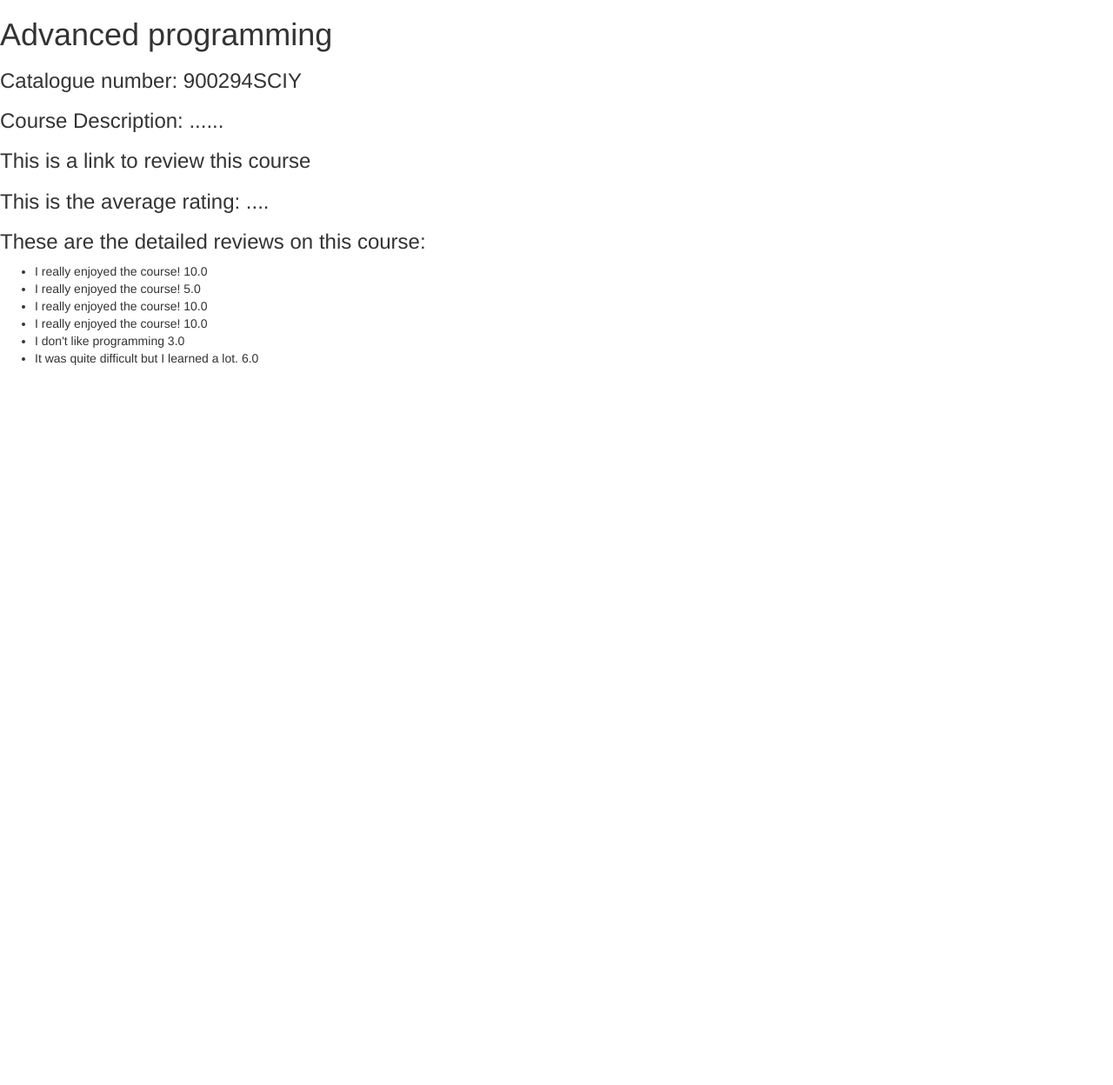
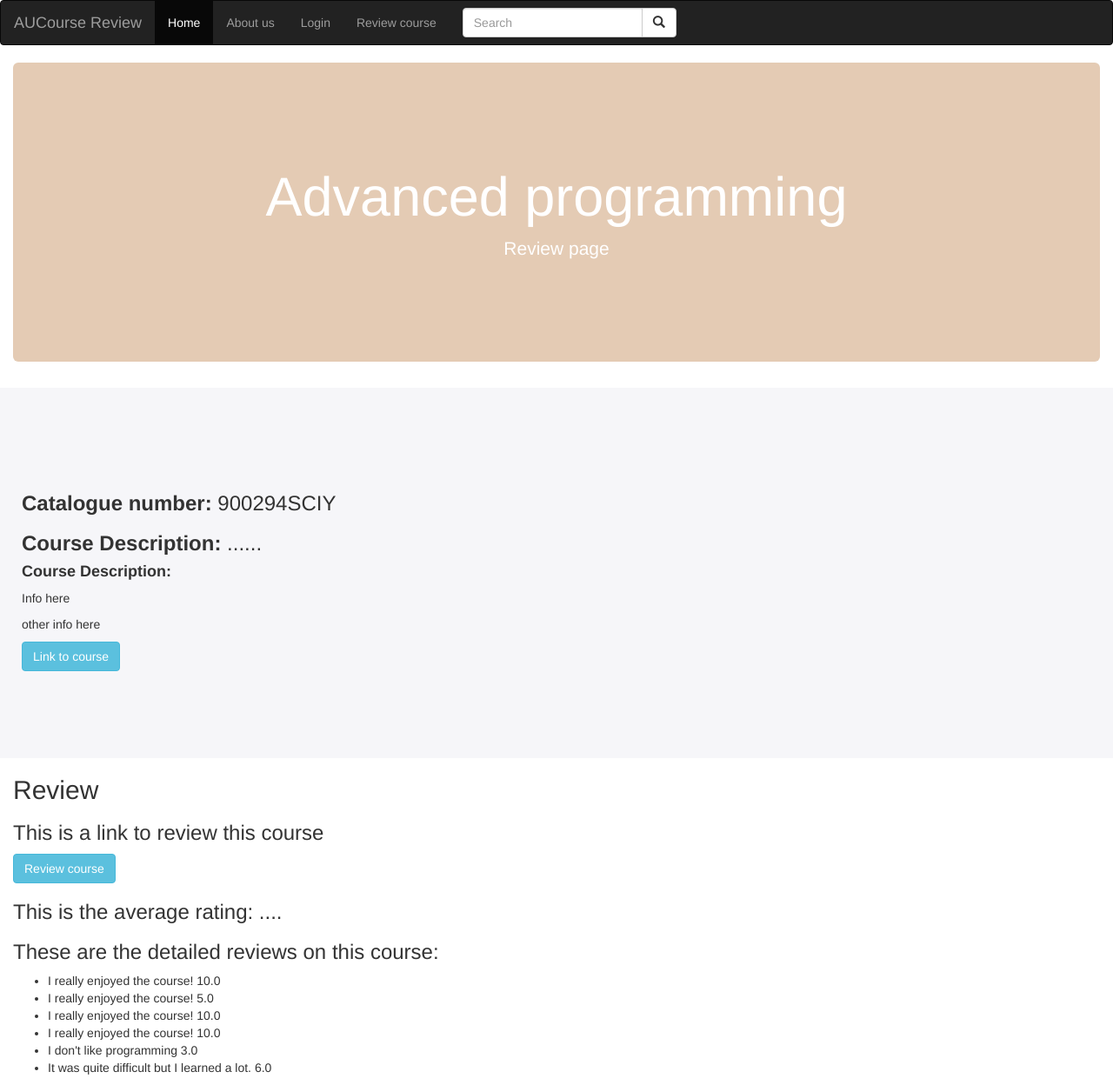
Before and after one commit to HanabiOno/AUCoursereview, a Django app: page /reviews/1/ in a window 1280 px wide. Shown: the whole page at 87% size. Before the commit the page ends 420 px from the top, so only its background shows below. Run offline with Django 3.2, Linux system fonts and the light colour scheme; data comes from the database, SQL or seed files in the repository; parts of the project's set-up code (start-up, migrations or seed data) failed here and were passed over; some libraries are stand-ins or nearby versions.

Commit message:
formatted detail.html

```diff
--- a/mysite/reviews/templates/reviews/detail.html
+++ b/mysite/reviews/templates/reviews/detail.html
@@ -23,10 +23,53 @@ padding: 100px 25px;
 </style>
 <body>
 
-  <h1>{{ course.course_name }}</h1>
-  <h3>Catalogue number: {{ course.catalogue_nr }}</h3>
-  <h3>Course Description: ......</h3>
+  <nav class="navbar navbar-inverse">
+  <div class="container-fluid">
+    <div class="navbar-header">
+      <a class="navbar-brand" href="#">AUCourse Review</a>
+    </div>
+    <ul class="nav navbar-nav">
+      <li class="active"><a href="#">Home</a></li>
+      <li><a href="https://www.auc.nl/">About us</a></li>
+      <li><a href="https://upload.wikimedia.org/wikipedia/commons/4/46/Error_Message_Example_vbs.png">Login</a></li>
+      <li><a href="https://upload.wikimedia.org/wikipedia/commons/4/46/Error_Message_Example_vbs.png">Review course</a></li>
+    </ul>
+    <form class="navbar-form navbar-left" action="/action_page.php">
+      <div class="input-group">
+        <input type="text" class="form-control" placeholder="Search" name="search">
+        <div class="input-group-btn">
+          <button class="btn btn-default" type="submit">
+            <i class="glyphicon glyphicon-search"></i>
+          </button>
+        </div>
+      </div>
+    </form>
+  </div>
+  </nav>
+
+  <div class="container-fluid">
+    <div class="text-center">
+      <div class="jumbotron">
+        <h1 class="display-3">{{ course.course_name }}</h1>
+        <p class="lead">Review page</p>
+      </div>
+    </div>
+  </div>
+
+  <div class="container-fluid bg-grey">
+    <h3><strong>Catalogue number:</strong> {{ course.catalogue_nr }}</h3>
+    <h3><strong>Course Description:</strong> ......</h3>
+    <h4><strong>Course Description:</strong></h4>
+    <p>Info here</p>
+    <p> other info here </p>
+    <a href="https://studiegids.uva.nl/xmlpages/page/2019-2020/zoek-vak/vak/68254" class="btn btn-info" role="button">Link to course</a>
+  </div>
+
+
+  <div class="container-fluid">
+    <h2>Review</h2>
     <h3>This is a link to review this course</h3>
+    <a href="https://studiegids.uva.nl/xmlpages/page/2019-2020/zoek-vak/vak/68254" class="btn btn-info" role="button">Review course</a>
     <h3>This is the average rating: ....</h3>
     <h3>These are the detailed reviews on this course:</h3>
     <ul>
@@ -34,4 +77,9 @@ padding: 100px 25px;
       <li>{{ review.comment }} {{review.rating}}</li>
       {% endfor %}
     </ul>
+
+  </div>
+
+
 </body>
+</html>
```
Lines whose indentation alone changed are shown as unchanged.
